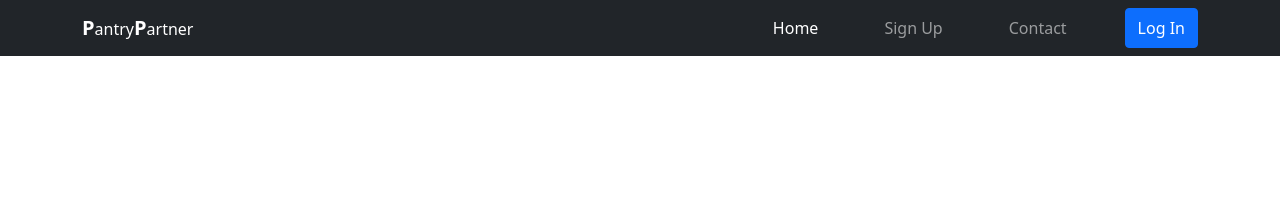
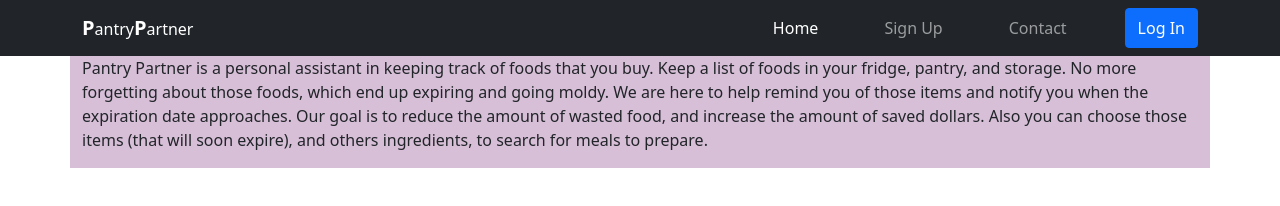
Before and after one commit to JoshuaJC23/PantryPartner, a plain HTML site: page index.html in a window 1280 px wide. Drawn offline with nearby package versions, Linux system fonts and the light colour scheme.

Commit message:
gave an intro on the home page

```diff
--- a/index.html
+++ b/index.html
@@ -30,6 +30,22 @@
         </div>
     </nav>
 
+    <div class="container">
+      <div class="row" id="info">
+        <div class="col-md-12" id="intro">
+          <p>Pantry Partner is a personal assistant in keeping track of foods
+            that you buy.  Keep a list of foods in your fridge, pantry, and storage.
+            No more forgetting about those foods, which end
+            up expiring and going moldy.  We are here to help remind you of those
+            items and notify you when the expiration date approaches.  Our goal
+            is to reduce the amount of wasted food, and increase the amount of
+            saved dollars.  Also you can choose those items (that will soon expire), and others ingredients, to
+            search for meals to prepare.
+          </p>
+        </div>
+      </div>
+    </div>
+
 
       <script src="https://code.jquery.com/jquery-3.6.0.min.js" integrity="sha256-/xUj+3OJU5yExlq6GSYGSHk7tPXikynS7ogEvDej/m4=" crossorigin="anonymous"></script>
 
--- a/style.css
+++ b/style.css
@@ -12,3 +12,7 @@
 .nav-link{
     margin-right: 50px;
 }
+
+#intro{
+    background-color: thistle;
+}
```
